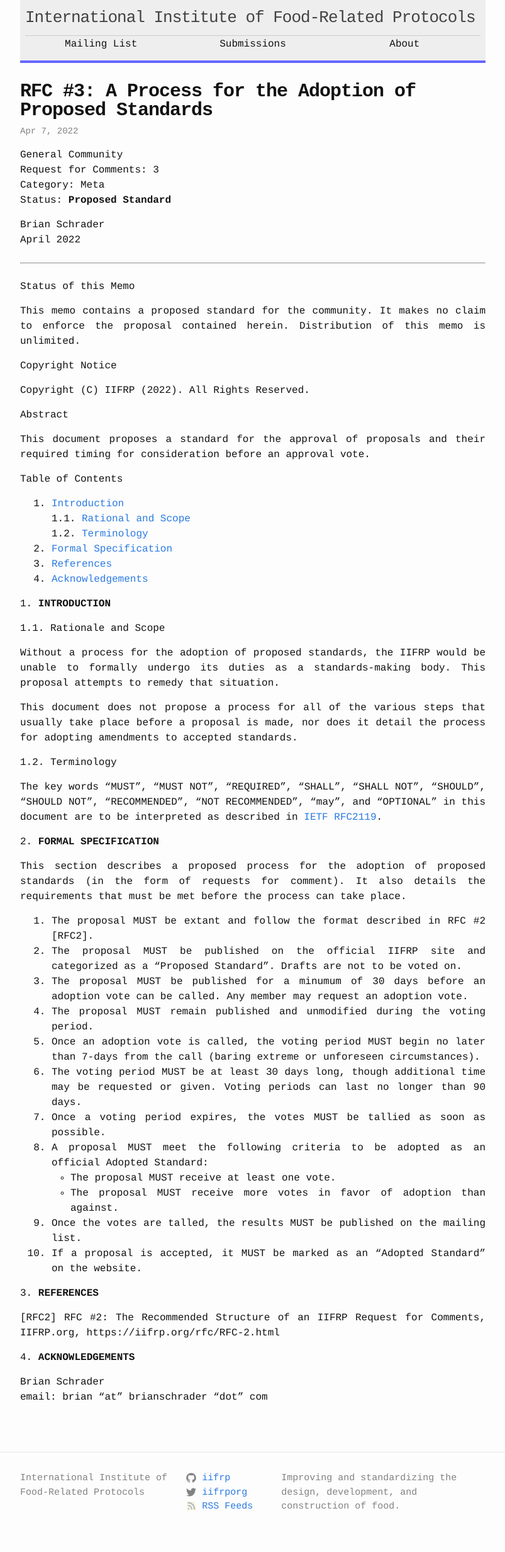
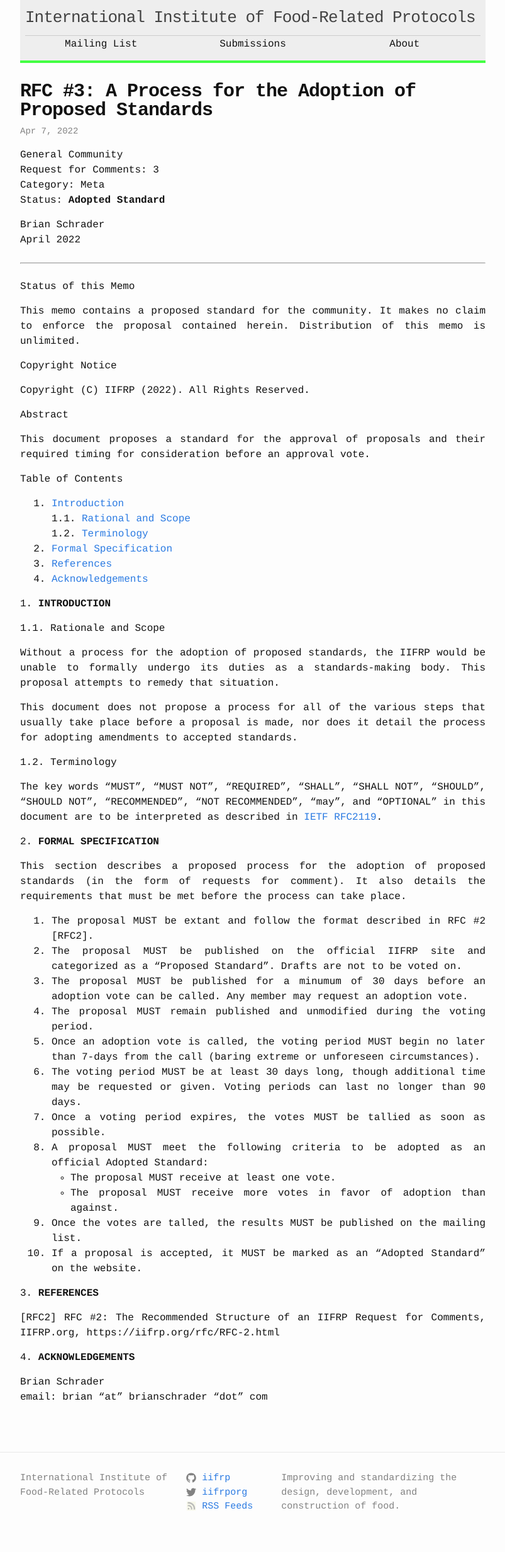
Before and after one commit to iifrp/iifrp.github.io, a Jekyll site: the page built from _rfc/RFC-3.md, in a window 1280 px wide. Shown: the whole page at 63% size, without its empty margins (238-1041 px from the left). Built offline with Jekyll 4.4.1, drawn with Linux system fonts in a browser that asks for light colours.

Commit message:
Fixes color

```diff
--- a/_rfc/RFC-3.md
+++ b/_rfc/RFC-3.md
@@ -10,12 +10,12 @@
 General Community<br />
 Request for Comments: 3<br />
 Category: Meta<br />
-Status: **Proposed Standard**<br />
+Status: **Adopted Standard**<br />
 
 Brian Schrader<br />
 April 2022
 
-<style>.docinfo { border-bottom: 4px solid var(--proposed-standard); }</style>
+<style>.docinfo { border-bottom: 4px solid var(--adopted-standard); }</style>
 
 ---
 
```
